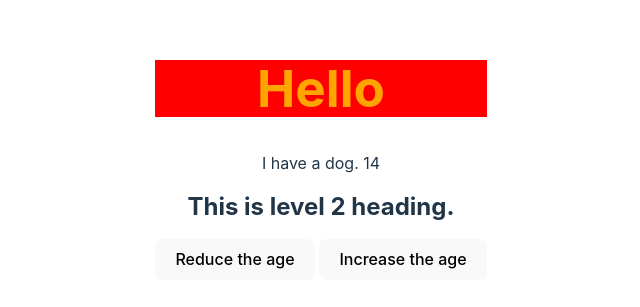
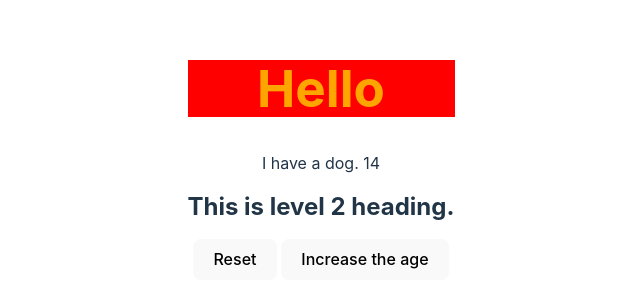
Before and after one commit to zsakowitz/vitejs-vite-atcf93, a Svelte app: page / in a window 1280 px wide. Shown: the part 247-554 px from the top of the page, without its empty margins (319-959 px from the left). Built offline with nearby package versions, Linux system fonts and the light colour scheme.

Commit message:
1 file modified

```diff
--- a/src/App.svelte
+++ b/src/App.svelte
@@ -7,7 +7,7 @@
   }
 
   function reduceTheAge() {
-    age -= 1
+    age = 0
   }
 </script>
 
@@ -19,7 +19,7 @@
 
 <h2>This is level 2 heading.</h2>
 
-<button on:click={reduceTheAge}>Reduce the age</button>
+<button on:click={reduceTheAge}>Reset</button>
 
 <button on:click={onClick}>Increase the age</button>
 
```
